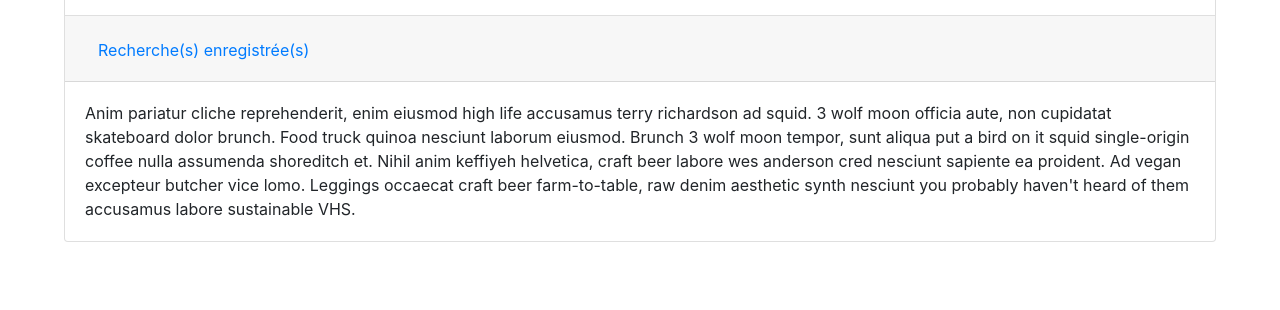
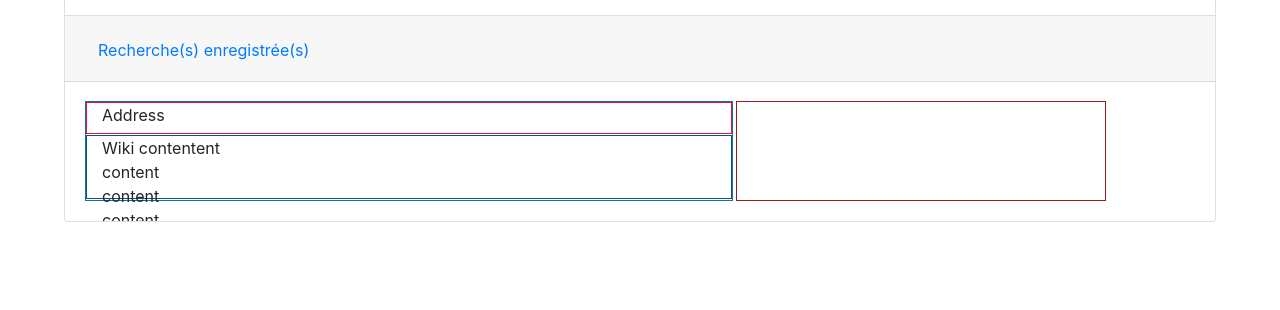
Before and after one commit to quentin338/Papybot-p7, a Flask app: page / in a window 1280 px wide. Shown: the part 490-800 px from the top of the page. Run offline with Flask 2, Linux system fonts and the light colour scheme; some libraries are stand-ins or nearby versions.

```diff
--- a/papybotapp/static/css/custom_test.css
+++ b/papybotapp/static/css/custom_test.css
@@ -113,11 +113,44 @@ h1 {
     color: darkolivegreen;
 }
 
+#coords {
+    display: none;
+}
+
 #map {
     float: left;
     width: 30%;
     height: 27vh;
     margin-left: 0.5vw;
+}
+
+#saved-infos {
+    /*float: left;*/
+    /*width: 60%;*/
+    height: 100px;
+    border: #177199 1px solid;
+    margin-right: 0.2rem;
+    /*margin-bottom: 1vh;*/
+}
+
+#saved-address {
+    /*width: 100%;*/
+    height: 2rem;
+    border: crimson 1px solid;
+    margin-bottom: 0.1rem;
+}
+
+#saved-wiki-content {
+    /*width: 100%;*/
+    height: 4rem;
+    border: #11557C solid 1px;
+}
+
+#saved-map {
+    /*float: left;*/
+    width: 30%;
+    /*height: 100px;*/
+    border: #9C1A1C 1px solid;
 }
 
 @media (max-width: 450px) {
--- a/papybotapp/static/js/call_parser.js
+++ b/papybotapp/static/js/call_parser.js
@@ -136,6 +136,7 @@ function deleteSearch() {
     $('#input').val("");
     $('#wiki-results').text("");
     $('#wiki-link').html("");
+    $('#coords').text("");
     initMap();
 }
 
@@ -143,7 +144,7 @@ $('#btn-delete-search').click(deleteSearch);
 
 function changeAccNewSearchTitle(newTitle, url) {
     $('#title-acc-new-search').text(`Papybot vous raconte l'histoire du : ${newTitle}.`);
-    // $('#wiki-link').html(`Plus d'infos (<a href="${url}" target="_blank">Ici</a>)`);
+
     let wikiSpanElt = $('#wiki-link');
     wikiSpanElt.text("Plus d'infos ");
     wikiSpanElt.append('<a id="wiki-link-a" target="_blank"></a>');
@@ -156,7 +157,11 @@ function changeAccNewSearchTitle(newTitle, url) {
 function displayResult(response) {
     changeAccNewSearchTitle(response.address, response.url);
     $('#wiki-results').text(response.content);
-    initMap(response.coords[0], response.coords[1]);
+
+    let lat = response.coords[0];
+    let lng = response.coords[1];
+    $('#coords').text(`${lat} ${lng}`);
+    initMap(lat, lng);
 }
 
 function alertHide(elt, btnType) {
@@ -185,10 +190,14 @@ function alertDisplay(elt, message, btnType) {
     });
 }
 
+function getSearchInfos() {
+    return
+}
+
 $('#btn-save-search').click(function() {
-    /* TODO: get response aka wiki result geocoords research
+    /* TODO: get response: wiki result geocoords research
+    */
 
-    */
     alertDisplay($('#alert-msg'), "Votre recherche a été enregistrée.");
 });
 
--- a/papybotapp/templates/index.html
+++ b/papybotapp/templates/index.html
@@ -82,6 +82,7 @@
             <div id="wiki-results">WIKI RESULTS</div>
 
             <div id="map"></div>
+            <div id="coords"></div>
           </div>
 
           <div style="clear: both;"></div>  <!-- To put every div INSIDE the card-body -->
@@ -103,12 +104,21 @@
 
       <div id="collapseTwo" class="collapse show" aria-labelledby="headingTwo" data-parent="#accordion-search">
         <div class="card-body">
-          Anim pariatur cliche reprehenderit, enim eiusmod high life accusamus terry richardson ad squid. 3 wolf moon
-          officia aute, non cupidatat skateboard dolor brunch. Food truck quinoa nesciunt laborum eiusmod. Brunch 3 wolf
-          moon tempor, sunt aliqua put a bird on it squid single-origin coffee nulla assumenda shoreditch et. Nihil anim
-          keffiyeh helvetica, craft beer labore wes anderson cred nesciunt sapiente ea proident. Ad vegan excepteur butcher
-          vice lomo. Leggings occaecat craft beer farm-to-table, raw denim aesthetic synth nesciunt you probably haven't heard
-          of them accusamus labore sustainable VHS.
+
+          <div id="saved-body" class="container">
+            <div class="row">
+              <div id="saved-infos" class="col-sm-7">
+                <div class="row">
+                  <div id="saved-address" class="col-sm-12">Address</div>
+                  <div id="saved-wiki-content" class="col-sm-12">Wiki contentent<br>content<br>content<br>content<br>content</div>
+                </div>
+              </div>
+
+              <div id="saved-map" class="col-sm-4"></div>
+            </div>
+
+          </div>
+
         </div>
       </div>
     </div>
```
Also changed, not shown: papybotapp/wiki_api/wiki_geodata.py (+12 -7 lines).
